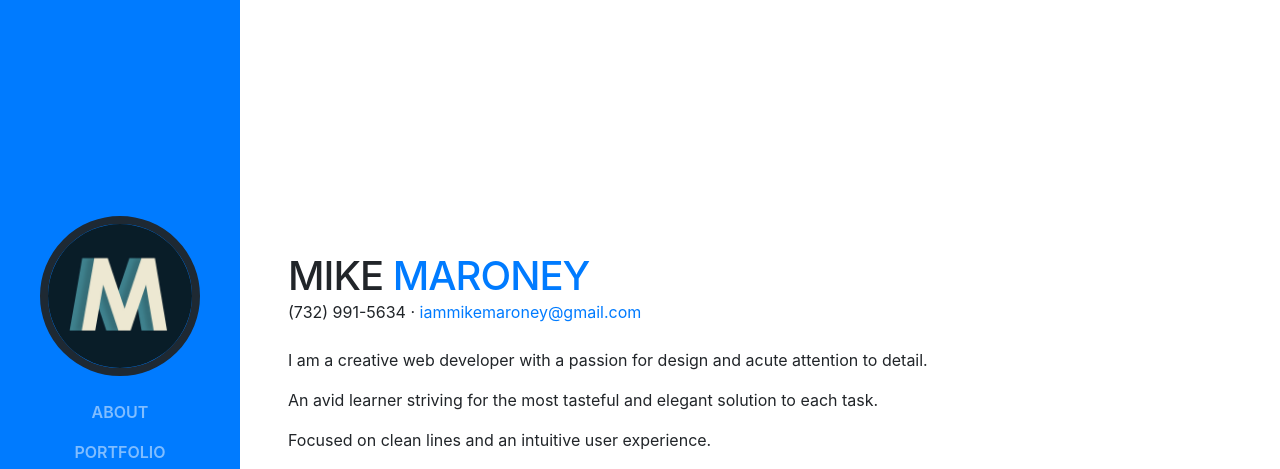
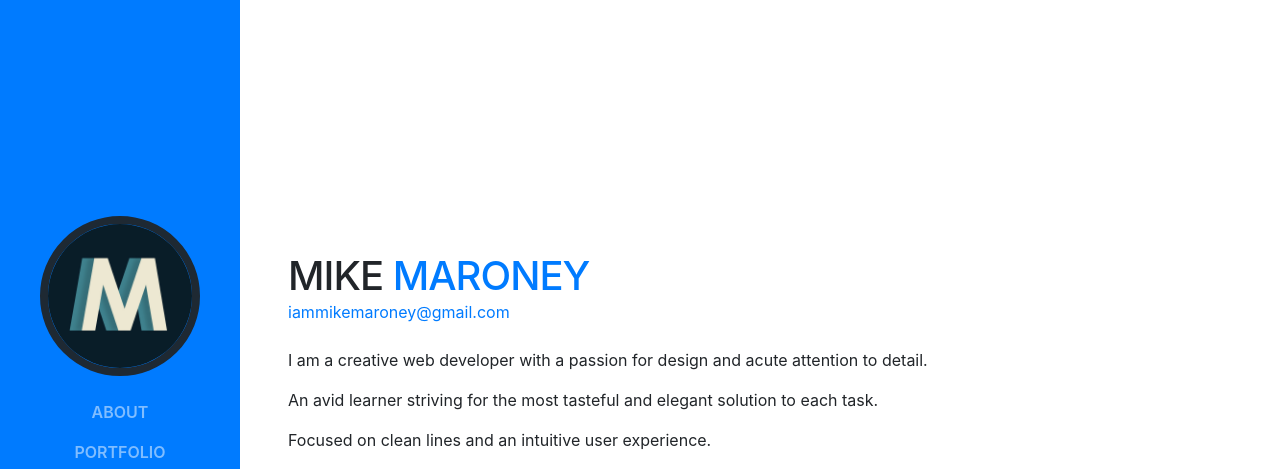
Before and after one commit to iammikemaroney/iammikemaroney.github.io, a website with bundled scripts: page index.html in a window 1280 px wide. Shown: the top 469 px of the page. Built offline with nearby package versions, Linux system fonts and the light colour scheme; a web font is replaced by a local one.

Commit message:
Update index.html

```diff
--- a/index.html
+++ b/index.html
@@ -68,7 +68,7 @@
           <h1 class="mb-0">Mike
             <span class="text-primary">Maroney</span>
           </h1>
-          <div class="mb-4">(732) 991-5634 ·
+          <div class="mb-4">
             <a href="mailto:iammikemaroney@gmail.com">iammikemaroney@gmail.com</a>
           </div>
             <p>I am a creative web developer with a passion for design and acute attention to detail.</p>
```
